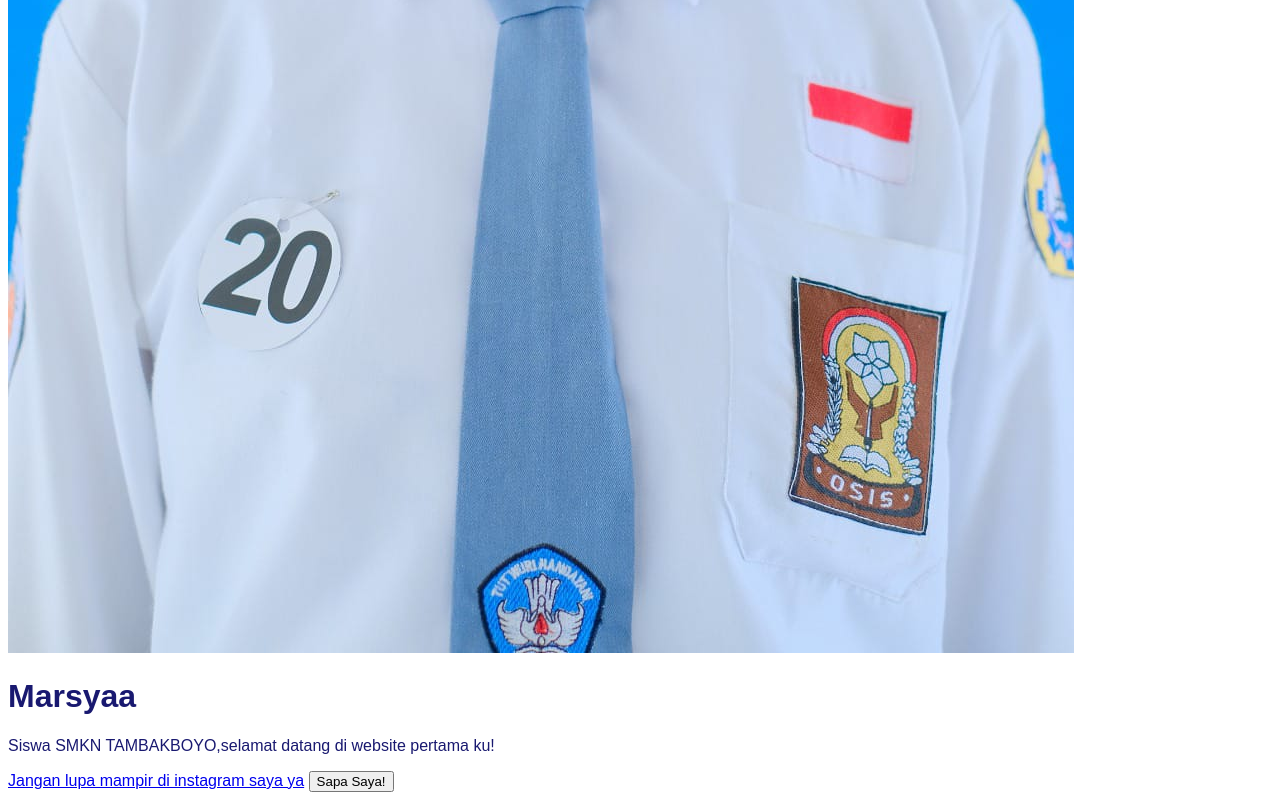
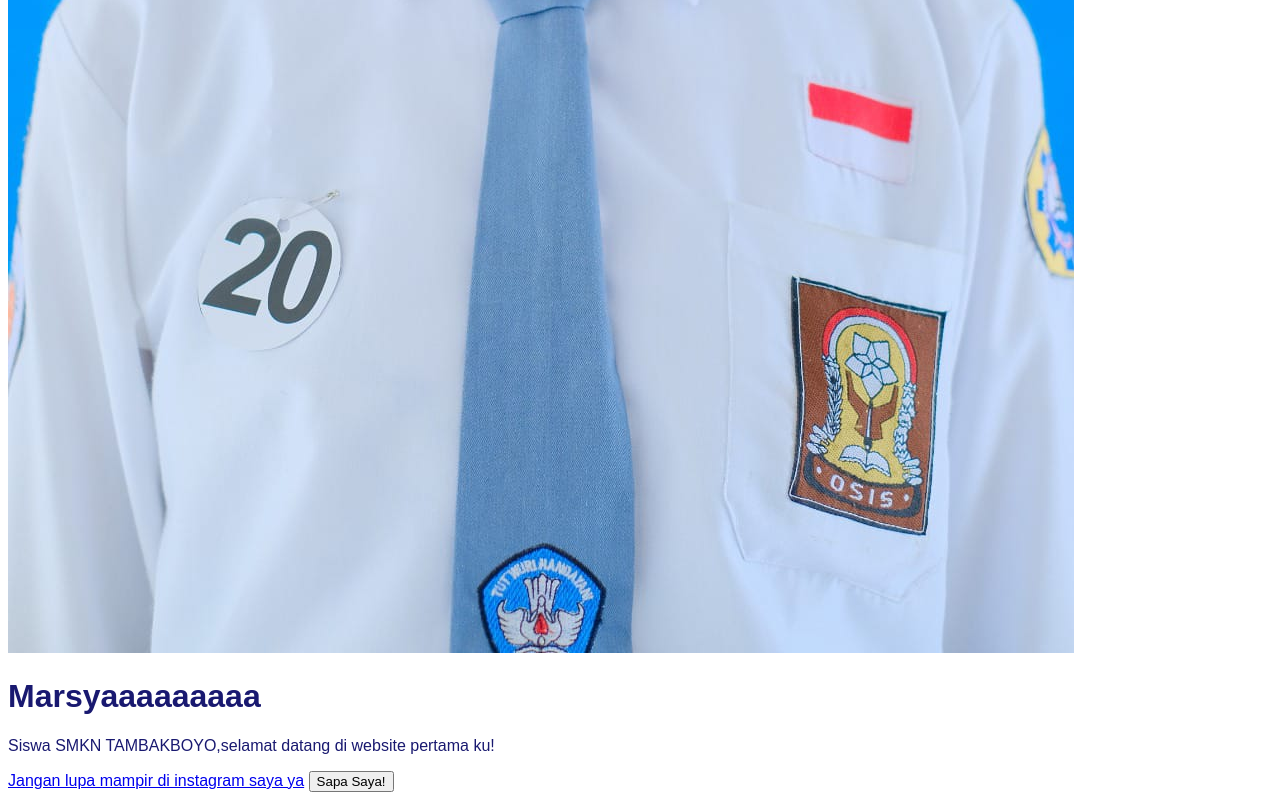
Before and after one commit to marsyaazzahra/pelatihan_html, a plain HTML site: page index.html in a window 1280 px wide. Shown: the part 955-1755 px from the top of the page. Drawn offline with Linux system fonts and the light colour scheme.

Commit message:
Update index.html

```diff
--- a/index.html
+++ b/index.html
@@ -7,7 +7,7 @@
   <body>
     <div class="kartu-foto profil">
       <img src="foto.jpeg" alt="foto">
-      <h1>Marsyaa</h1>
+      <h1>Marsyaaaaaaaaa</h1>
       <p>Siswa SMKN TAMBAKBOYO,selamat datang di website pertama ku!</p>
       <a href="https://ww.instagram.com/myusername">Jangan lupa mampir di instagram saya ya</a>
       <button id="sapaButton">Sapa Saya!</button>
```
